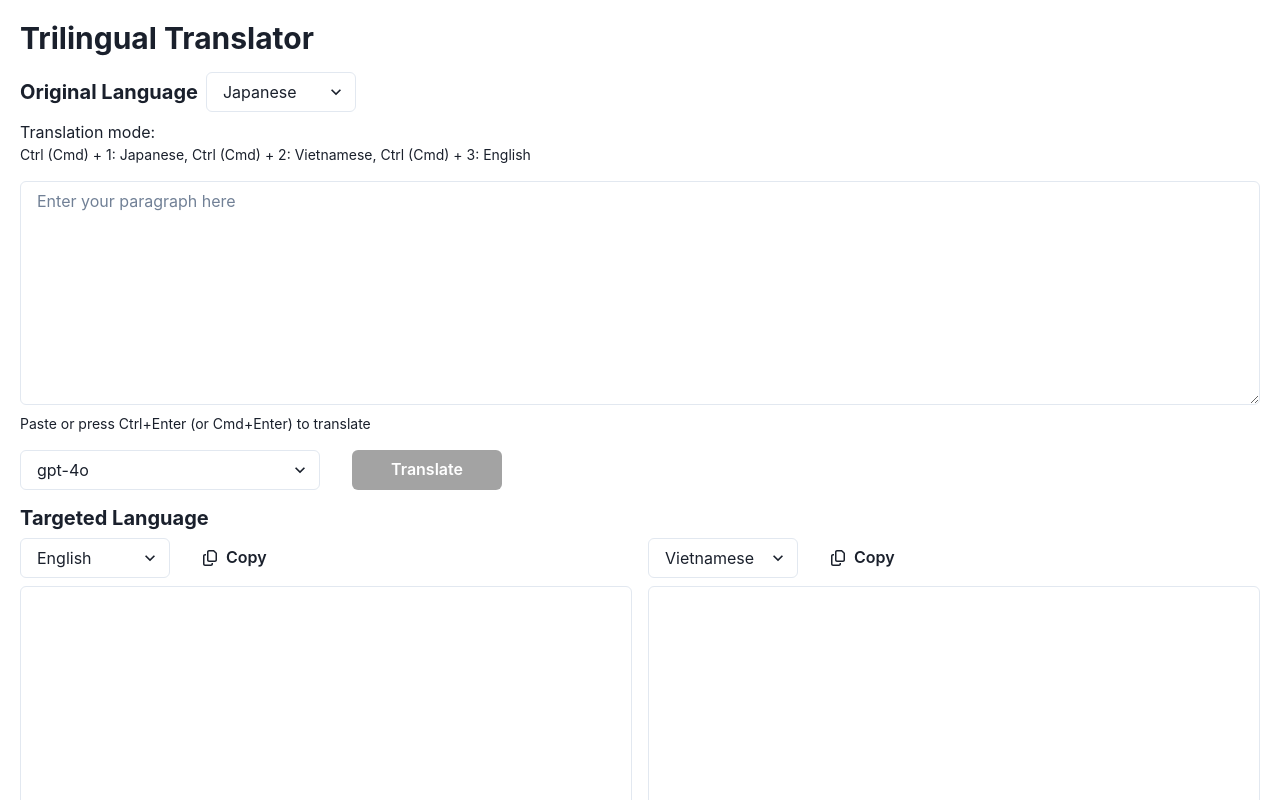
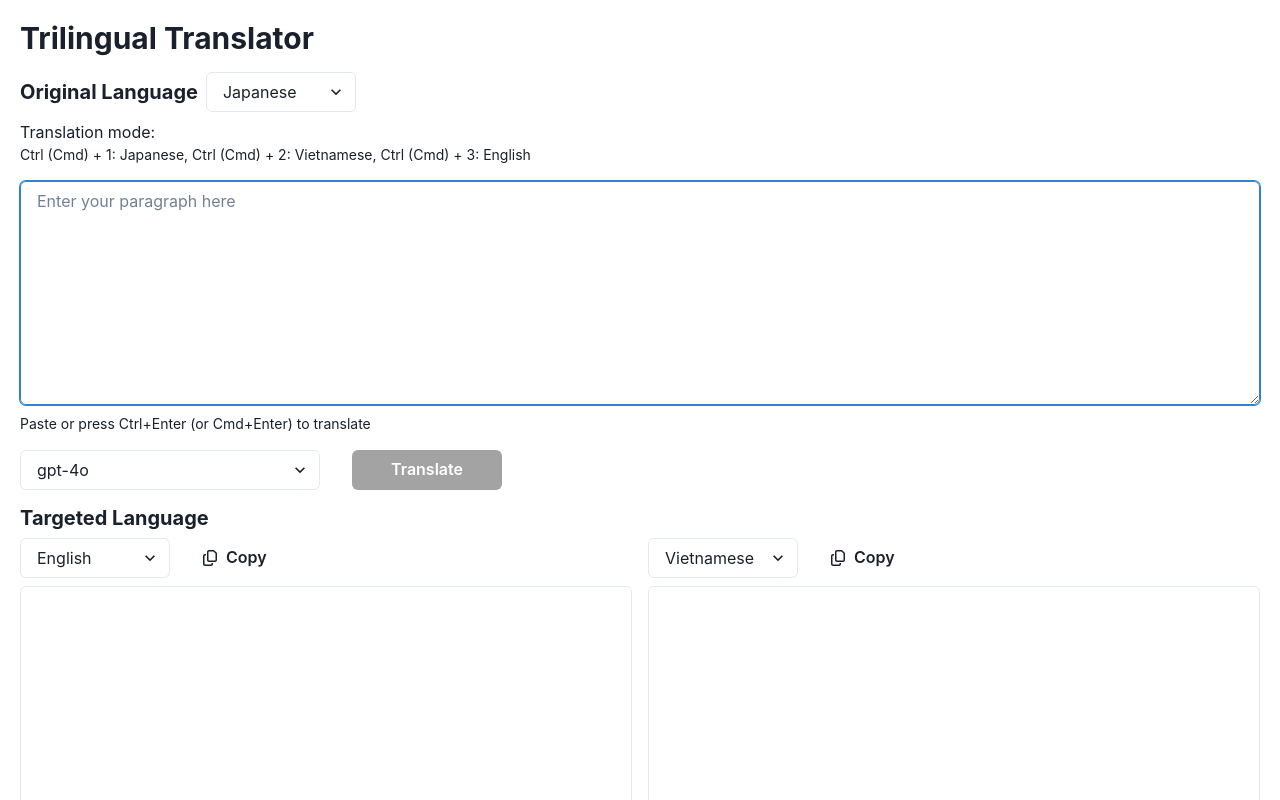
Before and after one commit to LeHoangTuanbk/trilingual-translation, a Next.js app: page / in a window 1280 px wide. Shown: the top 800 px of the page. Built offline with nearby package versions, Linux system fonts and the light colour scheme.

Commit message:
Add: Auto focus

```diff
--- a/src/features/translation/ui/translation.tsx
+++ b/src/features/translation/ui/translation.tsx
@@ -16,6 +16,7 @@ import {
   KeyboardEvent,
   useState,
   useEffect,
+  useRef,
 } from "react";
 import { Languages, TranslationModeKeysType } from "@/utils";
 import type { TranslationFormValues } from "@/features/translation/api";
@@ -91,6 +92,14 @@ export const Translation = ({
     return () => document.removeEventListener("keydown", handleKeyDown);
   }, [onLanguageShortcut]);
 
+  const inputRef = useRef<HTMLTextAreaElement | null>(null);
+
+  useEffect(() => {
+    if (inputRef.current) {
+      inputRef.current.focus();
+    }
+  }, [hasMounted]);
+
   if (!hasMounted) {
     return null;
   }
@@ -132,6 +141,10 @@ export const Translation = ({
           placeholder="Enter your paragraph here"
           height="3xs"
           mb="2"
+          ref={(e) => {
+            register("input").ref(e); // Kết hợp register và ref
+            inputRef.current = e; // Gắn ref vào inputRef
+          }}
         />
         {errors.input && (
           <Text color="red.500" mb="2">
```
